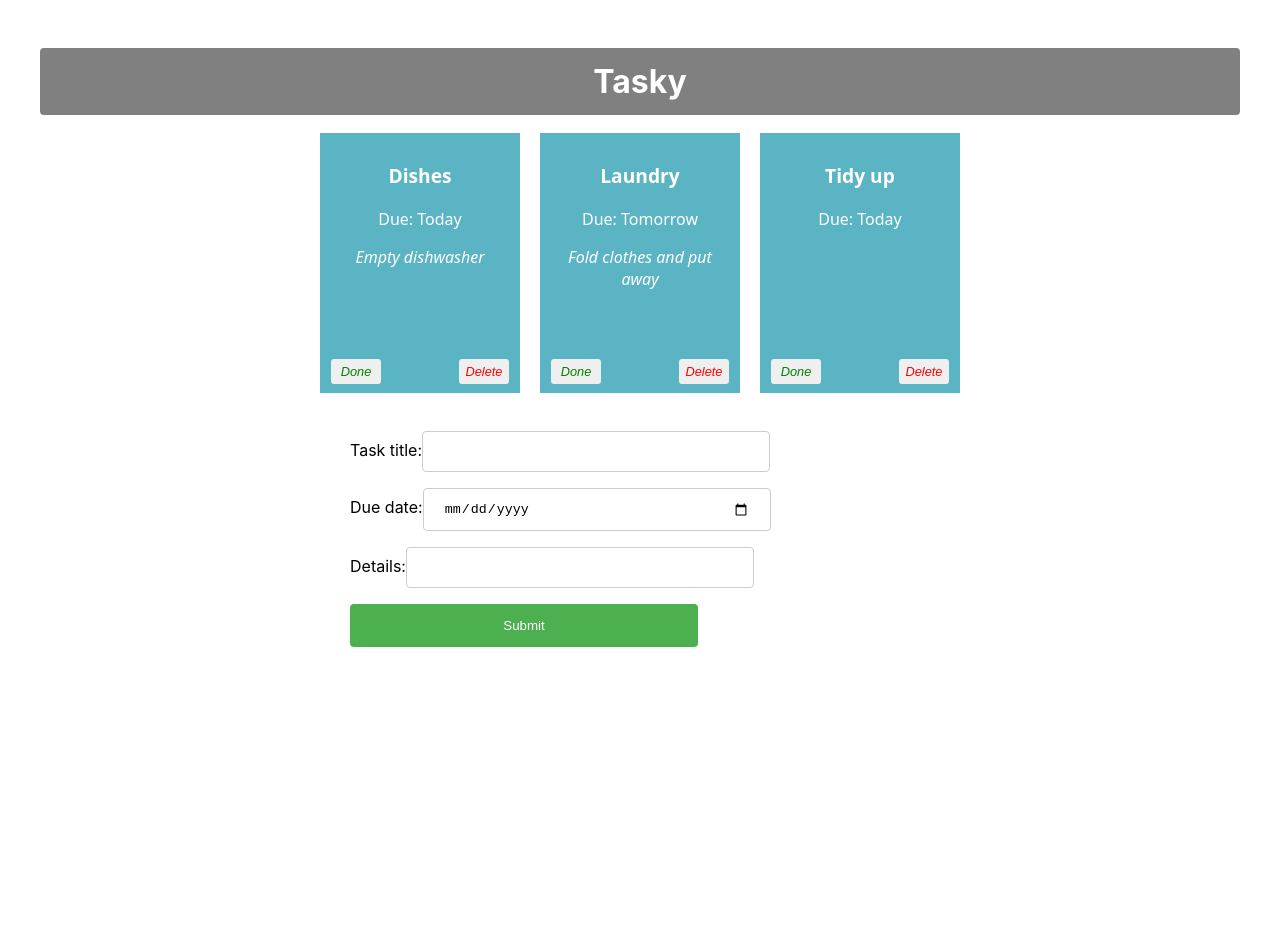
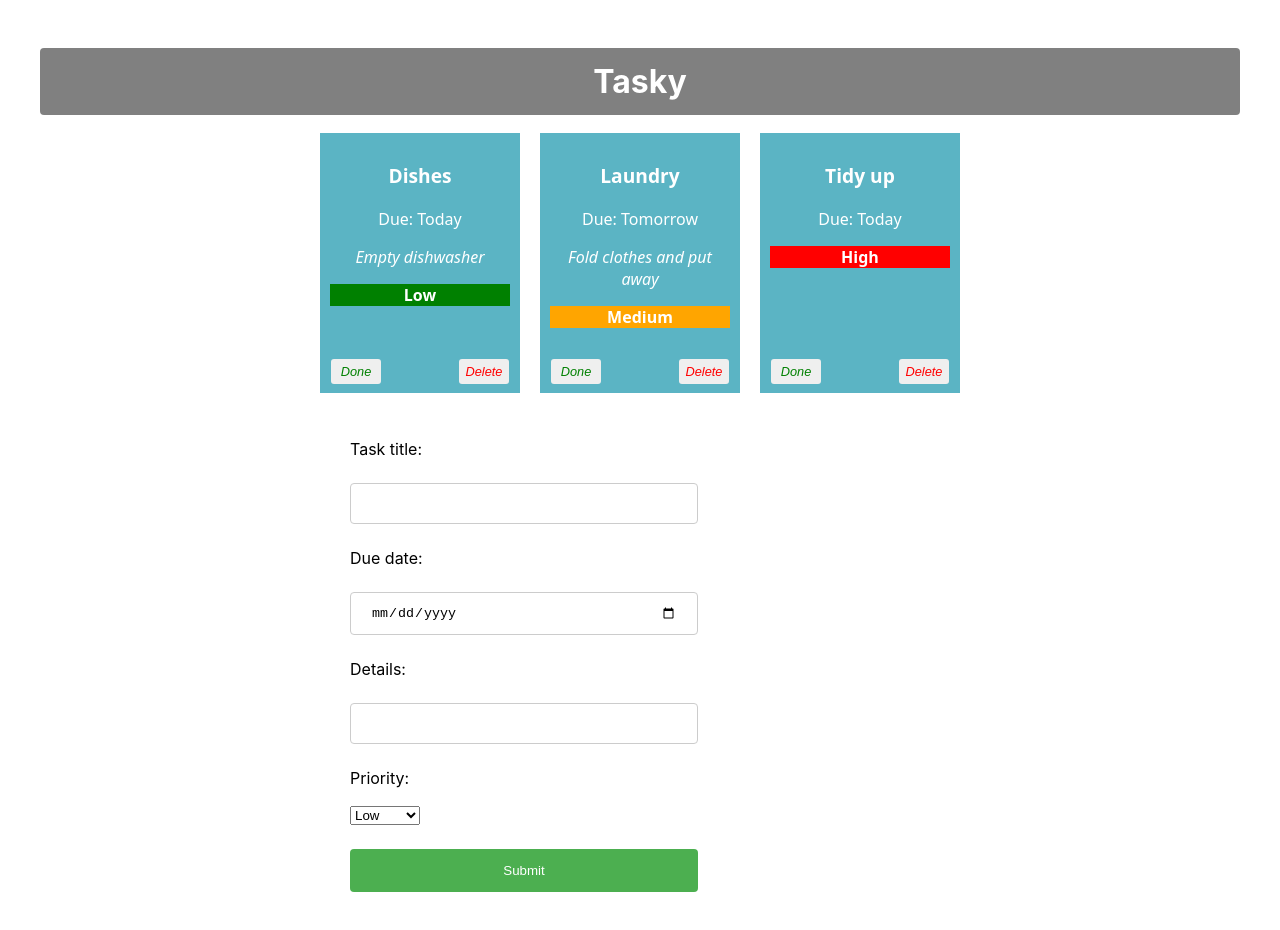
Before and after one commit to paasche0906/react-basics-labs, a React (Create React App) app in the folder tasky/: page / in a window 1280 px wide. Shown: the top 930 px of the page. Before the commit the page ends 800 px from the top, so only its background shows below. Built offline with nearby package versions, Linux system fonts and the light colour scheme.

Commit message:
Tasky Lab 2 - Exercises done

```diff
--- a/tasky/src/App.css
+++ b/tasky/src/App.css
@@ -42,6 +42,10 @@
 .description {
   font-style: italic;
   font-size: 1em;
+}
+
+.priority {
+  font-weight:bolder;
 }
 
 button {
--- a/tasky/src/App.js
+++ b/tasky/src/App.js
@@ -7,16 +7,17 @@
 function App() {
   const [taskState, setTaskState] = useState({
     tasks: [
-      { id: 1, title: "Dishes", description: "Empty dishwasher", deadline: "Today", done: false },
-      { id: 2, title: "Laundry", description: "Fold clothes and put away", deadline: "Tomorrow", done: false },
-      { id: 3, title: "Tidy up", deadline: "Today", done: false }
+      { id: 1, title: "Dishes", description: "Empty dishwasher", deadline: "Today", priority: "Low", done: false },
+      { id: 2, title: "Laundry", description: "Fold clothes and put away", deadline: "Tomorrow", priority: "Medium", done: false },
+      { id: 3, title: "Tidy up", deadline: "Today", priority: "High", done: false }
     ]
   });
 
   const [formState, setFormState] = useState({
     title: "",
     description: "",
-    deadline: ""
+    deadline: "",
+    priority: "Low"
   });
 
   const doneHandler = (taskIndex) => {
@@ -56,6 +57,9 @@
       case "deadline":
         form.deadline = event.target.value;
         break;
+      case "priority":
+        form.priority = event.target.value;
+        break;
       default:
         form = formState;
     }
@@ -71,6 +75,7 @@
           title={task.title}
           description={task.description}
           deadline={task.deadline}
+          priority={task.priority}
           key={task.id}
           done={task.done}
           markDone={() => doneHandler(index)}
--- a/tasky/src/components/Form.js
+++ b/tasky/src/components/Form.js
@@ -6,19 +6,28 @@
         <div>
             <form onSubmit={props.submit}>
                 <label>
-                    Task title:
+                    <p>Task title:</p>
                     <input type="text" name="title" required onChange={(event) => props.change(event)} />
                 </label>
                 <br />
                 <label>
-                    Due date:
+                    <p>Due date:</p>
                     <input type="date" name="deadline" required onChange={(event) => props.change(event)} />
                 </label>
                 <br />
                 <label>
-                    Details:
-                    <input type="text" name="description" onChange={(event) => props.change(event)} />
+                    <p>Details:</p>
+                    <input type="text" name="description" required onChange={(event) => props.change(event)} />
                 </label>
+                <label>
+                    <p>Priority:</p>
+                    <select id="priority" name="priority" onChange={(event) => props.change(event)}>
+                        <option value="Low">Low</option>
+                        <option value="Medium">Medium</option>
+                        <option value="High">High</option>
+                    </select>
+                </label>
+                <p></p>
                 <input type="submit" value="Submit" />
             </form>
         </div>
--- a/tasky/src/components/Task.js
+++ b/tasky/src/components/Task.js
@@ -1,12 +1,25 @@
 import React from "react";
 
 const Task = (props) => {
+    const getPriorityStyle = (priority) => {
+        switch (priority) {
+            case "Low":
+                return { backgroundColor: 'green', color: 'white' };
+            case "Medium":
+                return { backgroundColor: 'orange', color: 'white' };
+            case "High":
+                return { backgroundColor: 'red', color: 'white' };
+            default:
+                return {};
+        }
+    };
 
     return (
         <div className="card" style={{ backgroundColor: props.done ? 'lightgrey' : '#5bb4c4' }}>
             <p className="title">{props.title}</p>
             <p deadline>Due: {props.deadline}</p>
             <p className="description">{props.description}</p>
+            <p className="priority" style={getPriorityStyle(props.priority)}>{props.priority}</p>
             <button onClick={props.markDone} className="doneButton">Done</button>
             <button className='deleteButton' onClick={props.deleteTask}>Delete</button>
         </div>
```
